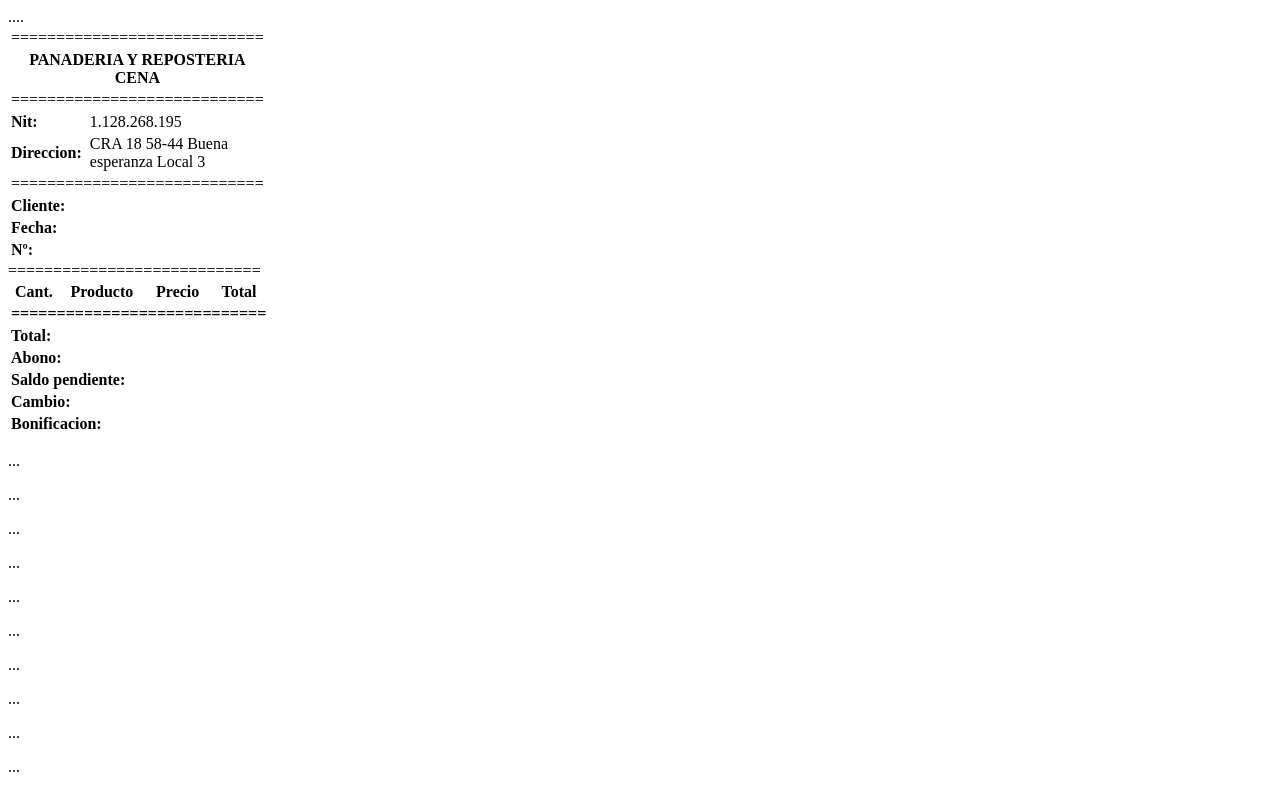
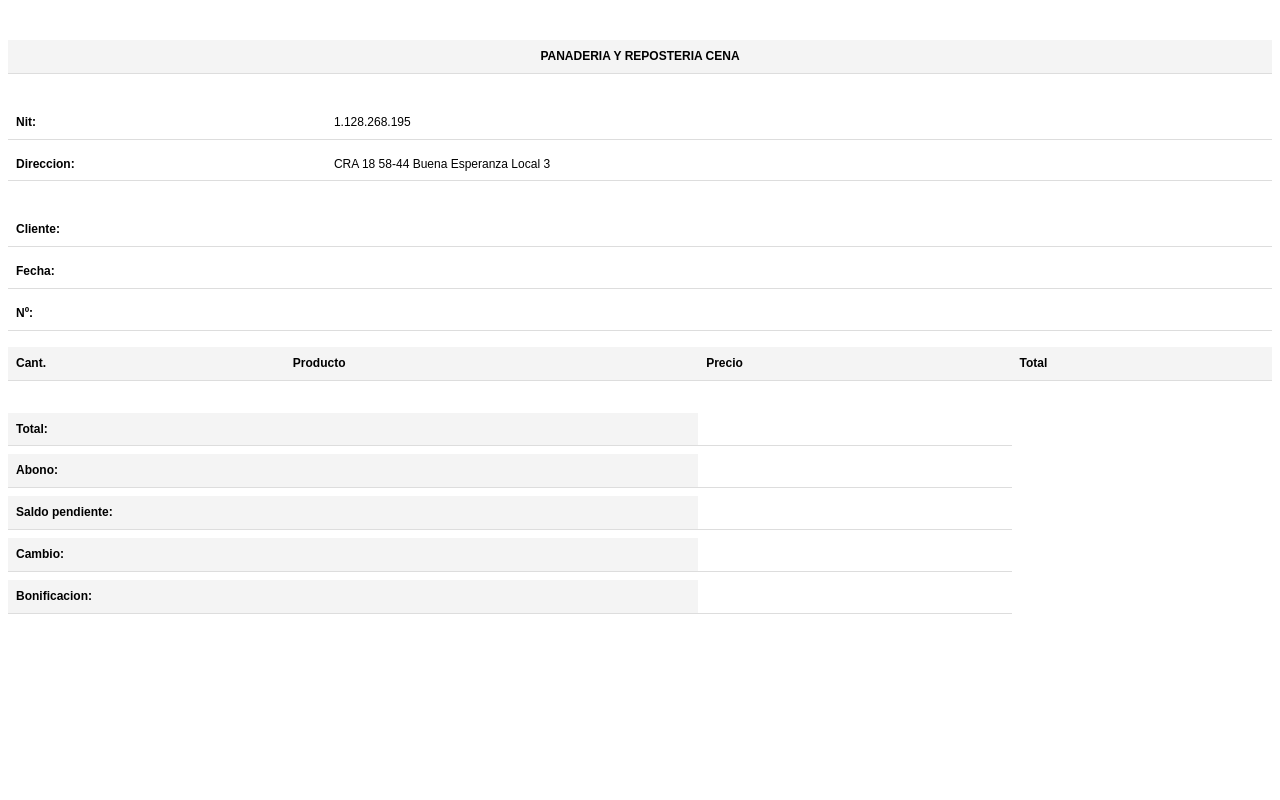
Before and after one commit to ejpacheco/cena, a PHP site: page /app/vistas/Home/Factura/VerFactura.php in a window 1280 px wide. Run offline with PHP 8.4, Linux system fonts and the light colour scheme; lists and menus that the app fills with data are empty.

Commit message:
ajustes de informe

```diff
--- a/app/vistas/Home/Factura/VerFactura.php
+++ b/app/vistas/Home/Factura/VerFactura.php
@@ -1,8 +1,55 @@
-....
-<table style="width: 220px;">
+<!DOCTYPE html>
+<html lang="es">
+<head>
+    <meta charset="UTF-8">
+    <meta name="viewport" content="width=device-width, initial-scale=1.0">
+    <style>
+        body {
+            font-family: Arial, sans-serif; /* Fuente sans serif para mejor legibilidad */
+            font-size: 14px; /* Tamaño de fuente ajustado para mejor claridad en impresión térmica */
+            line-height: 1.4; /* Aumentar altura de línea para mejorar la legibilidad */
+        }
+        table {
+            width: 100%;
+            border-collapse: separate; /* Cambiar a border-collapse: separate para usar border-spacing */
+            border-spacing: 0 8px; /* Espacio entre las filas de la tabla */
+        }
+        th, td {
+            padding: 8px; /* Espacio interno para separar el texto de los bordes */
+            border-bottom: 1px solid #ddd; /* Línea sutil para separación de filas */
+        }
+        th {
+            font-size: 12px; /* Tamaño de letra para encabezados */
+            background-color: #f4f4f4; /* Fondo gris claro para encabezados */
+        }
+        td {
+            font-size: 12px; /* Tamaño de letra para resultados */
+        }
+        thead th {
+            font-weight: bold;
+        }
+        tfoot th {
+            background-color: #f4f4f4;
+            font-weight: bold;
+        }
+        .separator {
+            border: none;
+            padding: 8px 0; /* Espacio para separación de secciones */
+        }
+        .text-left {
+            text-align: left;
+        }
+        /* Estilo para filas separadas con borde superior */
+        tbody tr {
+            border-top: 2px solid #ddd; /* Línea de separación entre filas */
+        }
+    </style>
+</head>
+<body>
+    <table>
         <thead>
             <tr>
-            <td colspan="3">============================</td>
+                <td colspan="3" class="separator"></td>
             </tr>
             <tr>
                 <th colspan="3">PANADERIA Y REPOSTERIA CENA</th>
@@ -10,7 +57,7 @@
         </thead>
         <tbody>
             <tr>
-            <td colspan="3">============================</td>
+                <td colspan="3" class="separator"></td>
             </tr>
             <tr>
                 <td colspan="2"><b>Nit:&nbsp;</b></td>
@@ -18,10 +65,10 @@
             </tr>
             <tr>
                 <td colspan="2"><b>Direccion:&nbsp;</b></td>
-            <td> CRA 18 58-44 Buena esperanza Local 3</td>
+                <td>CRA 18 58-44 Buena Esperanza Local 3</td>
             </tr>
             <tr>
-            <td colspan="3">============================</td>
+                <td colspan="3" class="separator"></td>
             </tr>
             <tr>
                 <td colspan="2"><b>Cliente:&nbsp;</b></td>
@@ -32,27 +79,26 @@
                 <td><label id="fecha_factura"></label></td>
             </tr>
             <tr>
-            <td colspan="2" ><b>N&#186;:&nbsp;</b></td>
+                <td colspan="2"><b>N&#186;:&nbsp;</b></td>
                 <td><label id="numero_factura"></label></td>
             </tr>
         </tbody>
     </table>
-============================
-<table style="text-align: left">
+    <table class="text-left">
         <thead>
             <tr>
-            <th style="text-align: left;">&nbsp;Cant.&nbsp;</th>
-            <th style="text-align: left;">&nbsp;&nbsp;Producto&nbsp;&nbsp;</th>
-            <th style="text-align: left;">&nbsp;&nbsp;Precio&nbsp;&nbsp;</th>
-            <th style="text-align: left;">&nbsp;&nbsp;Total&nbsp;&nbsp;</th>
+                <th>Cant.</th>
+                <th>Producto</th>
+                <th>Precio</th>
+                <th>Total</th>
             </tr>
         </thead>
         <tbody id="LLenar_Productos_Factura">
-
+            <!-- Aquí se llenarán los productos -->
         </tbody>
         <tfoot>
             <tr>
-            <th colspan="4">============================</th>
+                <td colspan="4" class="separator"></td>
             </tr>
             <tr>
                 <th colspan="2">Total:&nbsp;</th>
@@ -76,13 +122,5 @@
             </tr>
         </tfoot>
     </table>
-<p>...</p>
-<p>...</p>
-<p>...</p>
-<p>...</p>
-<p>...</p>
-<p>...</p>
-<p>...</p>
-<p>...</p>
-<p>...</p>
-<p>...</p>
+</body>
+</html>
```
Also changed, not shown: assets/js/cenajs/cena.js (+5 -14 lines). Lines whose indentation alone changed are shown as unchanged.
